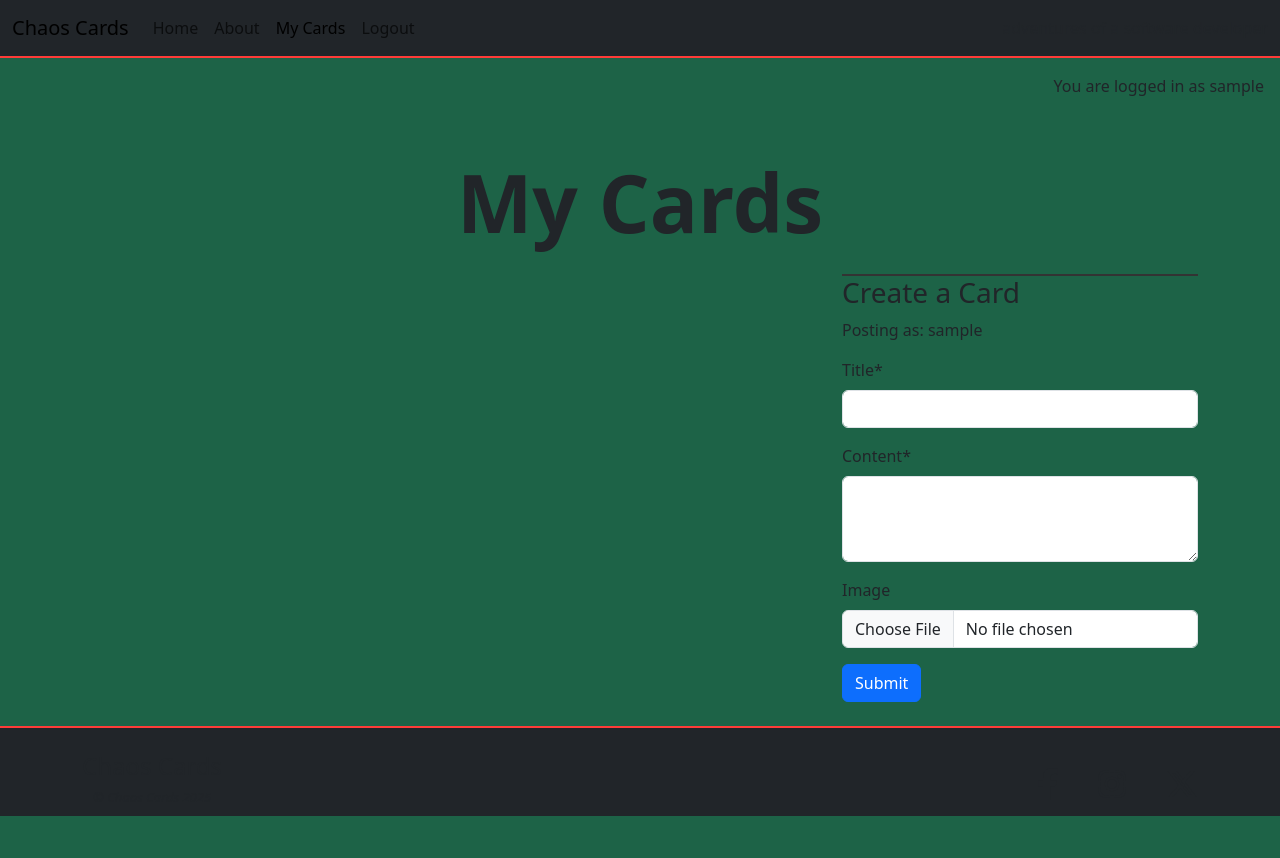
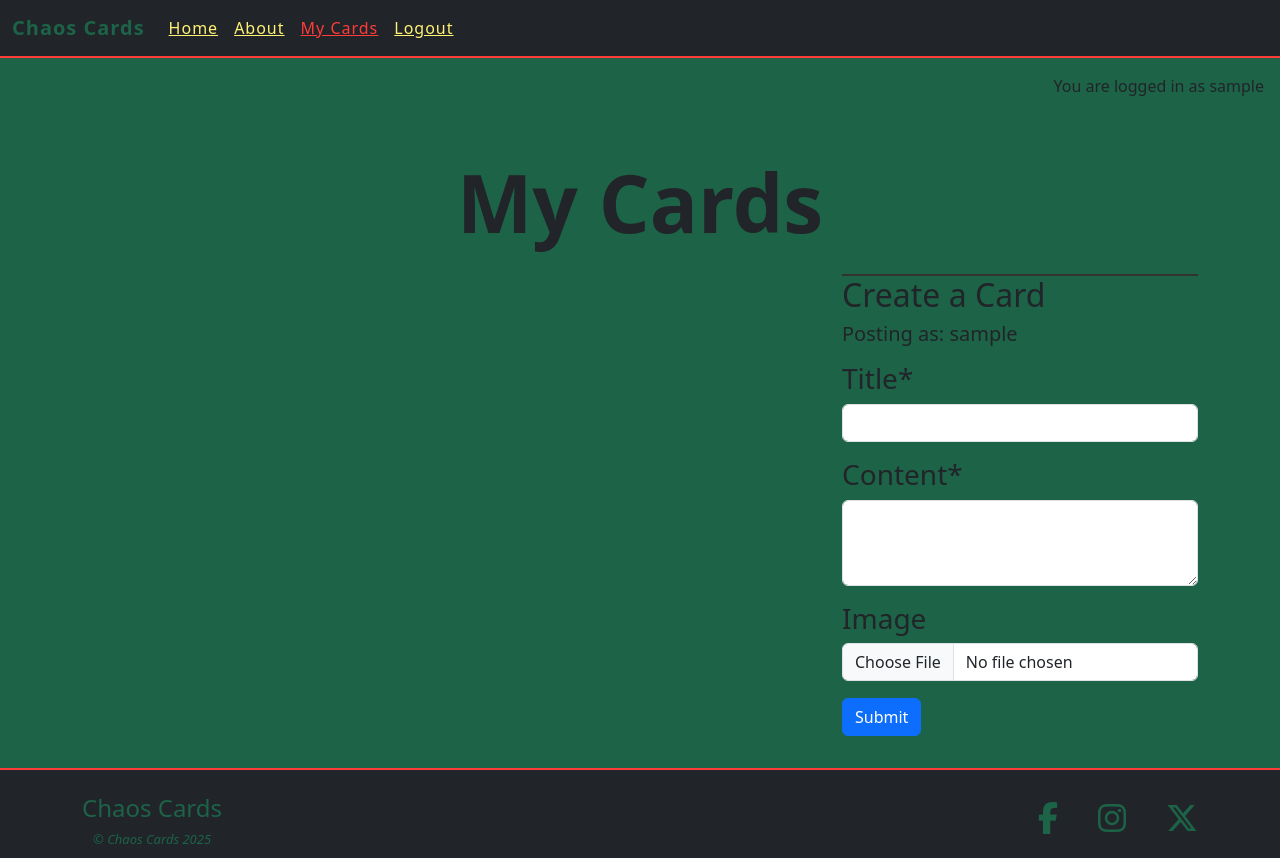
Before and after one commit to JamieJB123/chaos-cards-django, a Django app: page /my-cards/ in a window 1280 px wide. Before the commit the page ends 816 px from the top, so only its background shows below. Run offline with Django 5.2, Linux system fonts and the light colour scheme; the visitor is signed in with stand-in values (Sample User, id 1); data that the repository does not hold is empty; some libraries are stand-ins or nearby versions.

Commit message:
Tidy up: style navbar and footer to improve accessbility. Hardcode https urls for cloudinary images to improve security. Add favicons. Add additional metacontent to improve SEO.

```diff
--- a/about/templates/about/about.html
+++ b/about/templates/about/about.html
@@ -13,7 +13,8 @@
             {% if 'placeholder' in about.profile_image.url %}
             <img src="{% static 'images/randomness.webp' %}" class="img-fluid mt-2" alt="Randomness Image">
             {%else %}
-            <img src="{{ about.profile_image.url }}" class="img-fluid mt-2" alt="Randomness Image">
+            <!-- Hardcoded url slicing to ensure that url links are https secure -->
+            <img src="https://{{ about.profile_image.url|slice:'7:' }}" class="img-fluid mt-2" alt="Randomness Image">
             {% endif %}
         </div>
         <div class="col-md-8 about-content">
--- a/chaos_app/templates/chaos_app/home.html
+++ b/chaos_app/templates/chaos_app/home.html
@@ -25,7 +25,8 @@
                     {% if 'placeholder' in random_card.featured_image.url %}
                     <img src="{% static 'images/default-image.webp' %}" alt="Default image">
                     {% else %}
-                    <img src="{{ random_card.featured_image.url }}" alt="{{ random_card.title }}">
+                    <!-- Hardcoded slicing into url path to ensure links are https secured -->
+                    <img src="https://{{ random_card.featured_image.url|slice:"7:" }}" alt="{{ random_card.title }}">
                     {% endif %}
                     <div class="card-body">
                         <h5 class="card-title">{{ random_card.title }}</h5>
--- a/chaos_app/templates/chaos_app/user_cards.html
+++ b/chaos_app/templates/chaos_app/user_cards.html
@@ -15,10 +15,11 @@
                         {% if 'placeholder' in card.featured_image.url %}
                         <img src="{% static 'images/default-image.webp' %}" alt="Cartoon image of a roulette wheel." class="card-img-top" id="card-image{{card.id}}">
                         {% else %}
-                        <img src="{{ card.featured_image.url }}" alt="{{ card.title }}" class="card-img-top" id="card-image{{card.id}}">
+                        <!--Ensure the image url is secure through hardcoding - remove the http:// and replace with https://-->
+                        <img src="https://{{ card.featured_image.url|slice:'7:' }}" alt="{{ card.title }}" class="card-img-top" id="card-image{{card.id}}">
                         {% endif %}
                         <div class="card-body">
-                            <h5 class="card-title" id="card-title{{card.id}}">{{ card.title }}</h5>
+                            <h2 class="card-title" id="card-title{{card.id}}">{{ card.title }}</h2>
                             <p class="card-text mt-2" id="card-content{{card.id}}">{{ card.content }}</p>
                             <p> {{ card.created_on|date:"F j, Y" }}</p>
                         </div>
@@ -36,8 +37,8 @@
         <!-- Creating and editing cards form -->
         <div class="col-md-6 col-lg-4">
             <div class="card-body">
-                <h3 id="form-title">Create a Card</h3>
-                <p>Posting as: {{ user.username }}</p>
+                <h2 id="form-title">Create a Card<h3>
+                <p class="lead">Posting as: {{ user.username }}</p>
                 <form id="card-form" method="post" enctype="multipart/form-data">
                     {{ form | crispy }}
                     {% csrf_token %}
--- a/chaos_cards/settings.py
+++ b/chaos_cards/settings.py
@@ -156,7 +156,6 @@ STATIC_URL = '/static/'
 STATICFILES_DIRS = [os.path.join(BASE_DIR, 'static'),] # Points to the static folder in the root directory
 STATIC_ROOT = os.path.join(BASE_DIR, 'staticfiles')  # Directory where collectstatic will place files
 
-
 # Default primary key field type
 # https://docs.djangoproject.com/en/5.2/ref/settings/#default-auto-field
 
--- a/static/css/style.css
+++ b/static/css/style.css
@@ -14,10 +14,34 @@ muted red with brown undertones.
 Deep Burgundy: #610b22 — an even darker,
 more muted burgundy. */
 
+/*--------------------------------------------- Navbar Styles */
 #navbar {
     background-color: #212529;
     border-bottom: 2px solid #ff3c38;
-    color: #6c8ead;
+}
+
+.navbar-brand {
+    color: #1d6347;
+    font-weight: bold;
+    letter-spacing: 1px;
+}
+.nav-link {
+    color: #fff275;
+    letter-spacing: 1px;
+    text-decoration: underline;
+}
+.navbar-nav .nav-link.active {
+    color: #ff3c38;
+    text-decoration: underline;
+}
+
+.navbar-toggler {
+    border: 2px solid #ff3c38;
+    background-color: #1d6347;
+}
+
+.navbar-toggler-icon {
+    color: #ff3c38;
 }
 /* Alert Messages */
 .success {
@@ -109,8 +133,12 @@ more muted burgundy. */
     border-top: 2px solid #ff3c38;
 }
 
-#footer .footer-text * {
+#footer p {
     margin-bottom: 0.5rem;
+    color: #1d6347;
+}
+#footer ul li {
+    color: #1d6347;
 }
 
 /* Override Bootstrap styling which was preventing copyright info and social links spacing */
--- a/templates/base.html
+++ b/templates/base.html
@@ -12,7 +12,11 @@
     <head>
         <meta charset="UTF-8">
         <meta name="viewport" content="width=device-width, initial-scale=1.0">
-        <title>{% block head_title %}{% endblock head_title %}</title>
+        <meta name="description" content="Chaos Cards - Spin the wheel of chaos and discover your fate. Create your own cards and play the game.">
+        <title>{% block head_title %}Chaos Cards{% endblock head_title %}</title>
+        <link rel="apple-touch-icon" sizes="180x180" href="{% static 'images/apple-touch-icon.png' %}">
+        <link rel="icon" sizes="32x32" href="{% static 'images/favicon-32x32.png' %}">
+        <link rel="icon" sizes="16x16" href="{% static 'images/favicon-16x16.png' %}">
         <link href="https://cdn.jsdelivr.net/npm/bootstrap@5.3.6/dist/css/bootstrap.min.css" rel="stylesheet" integrity="sha384-4Q6Gf2aSP4eDXB8Miphtr37CMZZQ5oXLH2yaXMJ2w8e2ZtHTl7GptT4jmndRuHDT" crossorigin="anonymous">
         <script src="https://kit.fontawesome.com/9199489a36.js" crossorigin="anonymous"></script>
         <link rel="stylesheet" href="{% static 'css/style.css' %}">
@@ -101,7 +105,7 @@
                     </div>
                     <div>
                         <!-- Social Links -->
-                        <ul class="my-2">
+                        <ul class="mb-3">
                             <li>
                                 <a href="https://www.facebook.com" aria-label="Visit our Facebook page (opens in a new tab)" target="blank" rel="noopener"><i class="fa-brands fa-facebook-f"></i></a>
                             </li>
```
Also changed, not shown: static/images/apple-touch-icon.png (added), static/images/favicon-16x16.png (added), static/images/favicon-32x32.png (added).
